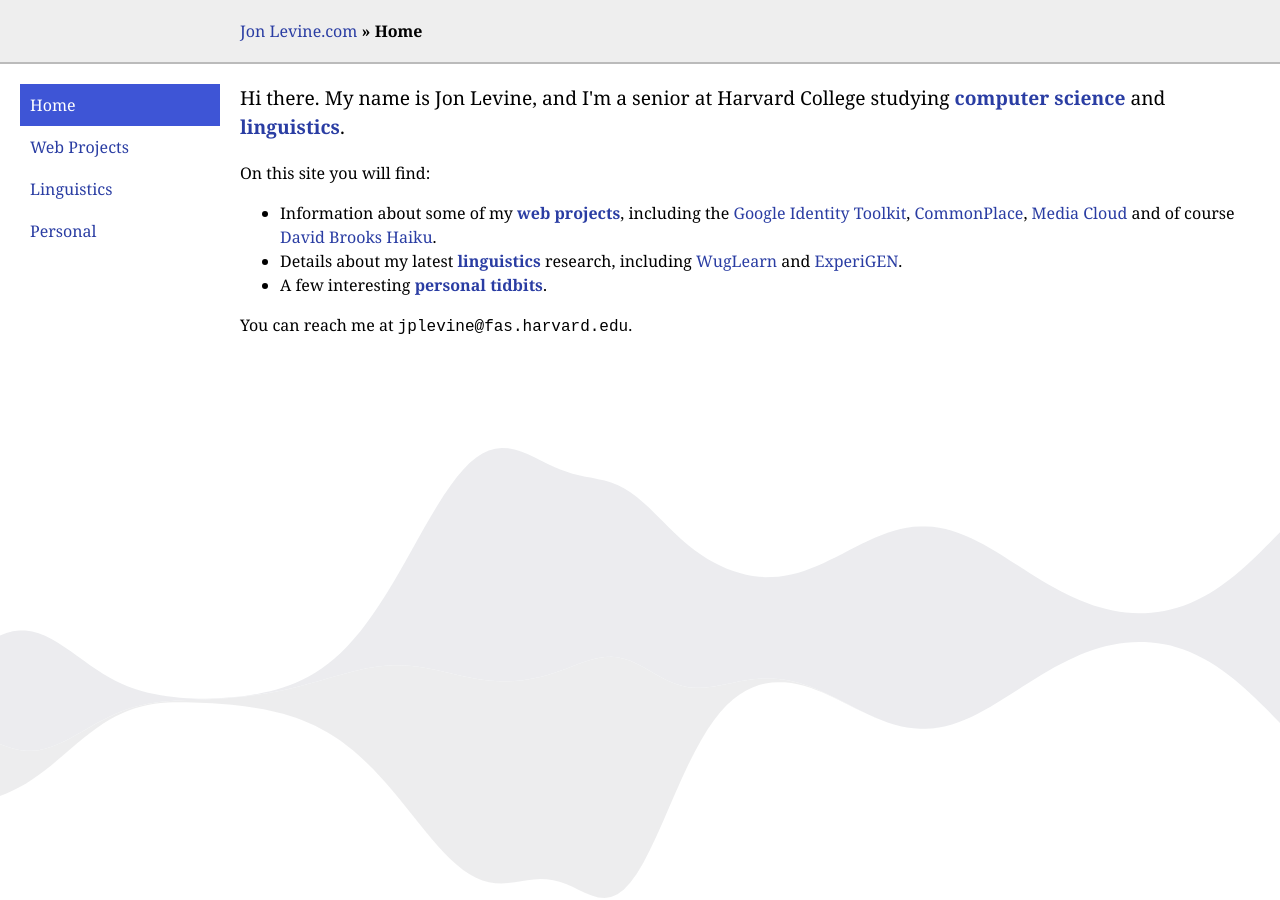
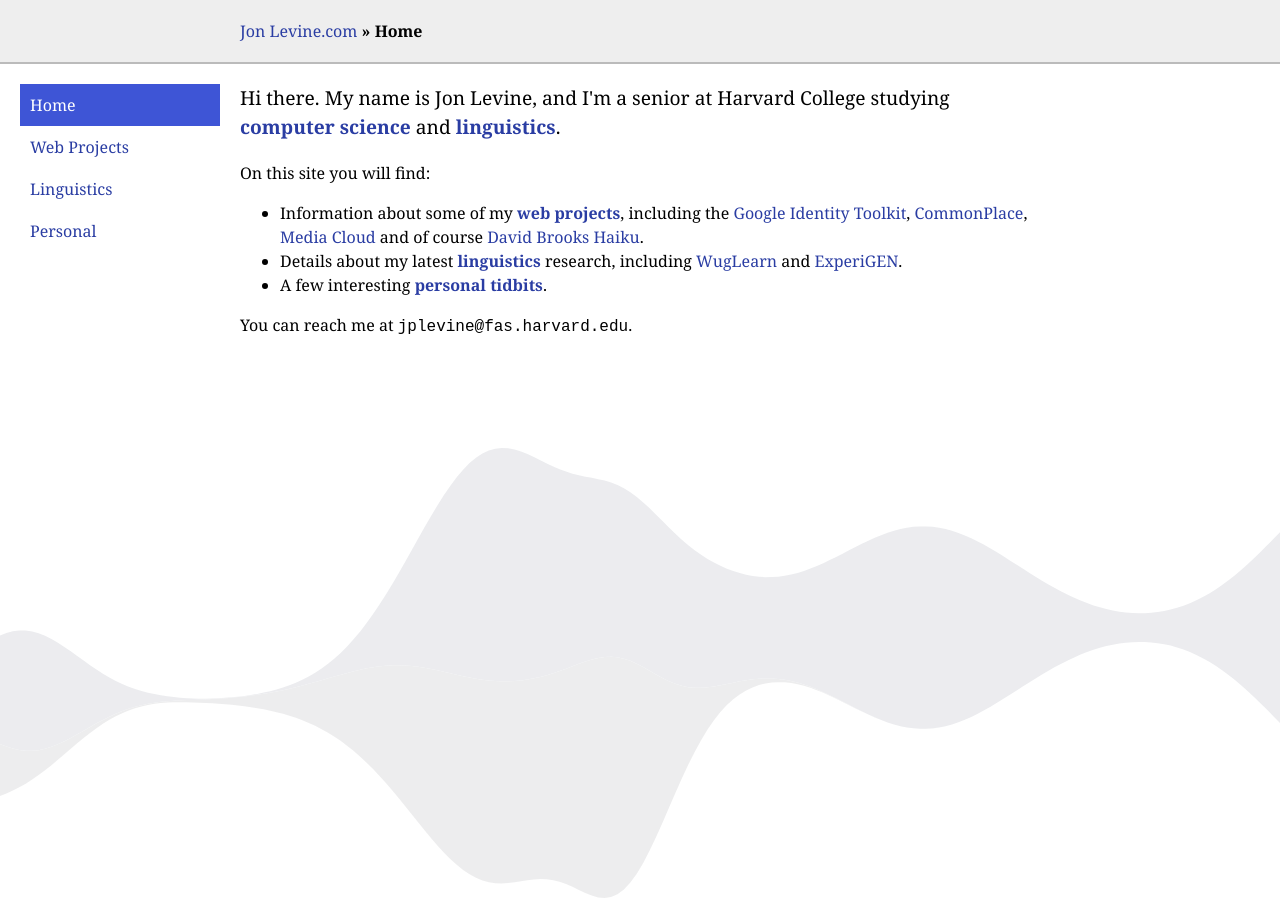
Before and after one commit to tlozoot/tlozoot.github.io, a Jekyll site: the page built from index.html, in a window 1280 px wide. Built offline with Jekyll 4.4.1, drawn with Linux system fonts in a browser that asks for light colours; nearby versions of some CDN libraries.

Commit message:
dont edit files in site! >_<

```diff
--- a/css/style.css
+++ b/css/style.css
@@ -49,22 +49,59 @@ nav {
 	margin: 20px 0 20px 20px;
 }
 
-nav a {
+nav > a {
 	display: block;
 	padding: 10px;
 }
 
-nav a.selected {
+nav > a.selected {
 	color: white;
 }
 
-#main {
-	width: 800px;
+body.dense {
+	font-size: 0.9em;
+}
+body.dense header {
+	padding: 10px 10px 10px 175px;
+}
+body.dense nav {
+	width: 150px;
+	margin: 10px 0 10px 10px;
+}
+body.dense nav > a {
+  padding: 5px;
+}
+body.dense article {
+	padding: 10px;
+	margin-left: 166px;
+}
+body.dense ul.projects li {
+	padding: 10px;
+	margin-bottom: 0.5em;
+}
+body.dense ul.projects li h3 {
+	font-size: 1.3em;
+}
+body.dense p {
+	margin: 0.5em 0;
+}
+
+#transition {
+	position: fixed;
+	bottom: 20px;
+	left: 20px;
+	color: white;
+	font-size: 0.8em;
+	cursor: pointer;
+	background-color: #aaaaaa;
+	padding: 10px;
 }
 
 article {
 	margin-left: 220px;
 	padding: 20px;
+	max-width: 800px;
+	min-width: 400px;
 /*	background-color: rgba(255, 255, 255, 0.75);*/
 }
 
@@ -76,7 +113,7 @@ ul.projects {
 ul.projects li {
 	list-style-type: none;
 	padding: 15px;
-	margin-bottom: 20px;
+	margin-bottom: 1em;
 	border: 1px solid rgba(0, 0, 0, 0.2);
 
 	background-color: rgba(0, 0, 0, 0.1);
```
